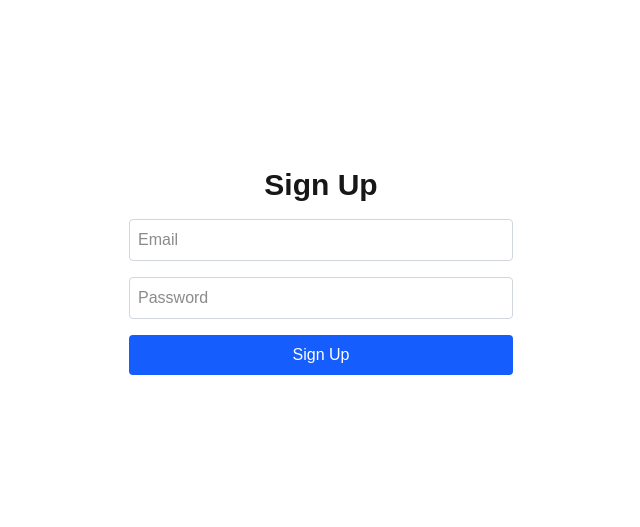
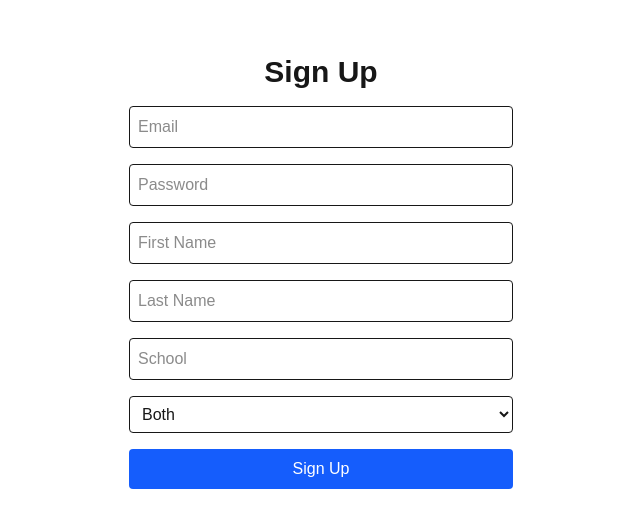
Before and after one commit to AneeshJ10/Campus-Keys, a Next.js app: page /signup in a window 1280 px wide. Shown: the part 129-656 px from the top of the page, without its empty margins (319-959 px from the left). Built offline with nearby package versions, Linux system fonts and the light colour scheme; no server answers.

Commit message:
updated user signup functionallity

```diff
--- a/src/app/signup/page.tsx
+++ b/src/app/signup/page.tsx
@@ -1,3 +1,64 @@
+// "use client"
+
+// import { useState } from "react"
+// import { supabase } from "@/lib/supabase"
+// import { useRouter } from "next/navigation"
+// import { userAgent } from "@/node_modules/next/server"
+
+// export default function Signup() {
+//   const router = useRouter()
+//   const [email, setEmail] = useState("")
+//   const [password, setPassword] = useState("")
+//   const [error, setError] = useState("")
+
+//   const handleSignup = async (e: React.FormEvent) => {
+//     e.preventDefault()
+//     const { data, error } = await supabase.auth.signUp({
+//       email,
+//       password,
+//     })
+//     if (error) {
+//       setError(error.message)
+//     } else if(data.user){
+//       router.push("/login")
+//     }
+//     //else {
+//     //  router.push("/login")
+//     //}
+//   }
+
+//   return (
+//     <main className="flex flex-col items-center justify-center min-h-screen p-4">
+//       <h1 className="text-3xl font-bold mb-4">Sign Up</h1>
+//       <form onSubmit={handleSignup} className="w-full max-w-sm space-y-4">
+//         <input
+//           type="email"
+//           placeholder="Email"
+//           className="w-full p-2 border border-gray-300 rounded"
+//           value={email}
+//           onChange={(e) => setEmail(e.target.value)}
+//           required
+//         />
+//         <input
+//           type="password"
+//           placeholder="Password"
+//           className="w-full p-2 border border-gray-300 rounded"
+//           value={password}
+//           onChange={(e) => setPassword(e.target.value)}
+//           required
+//         />
+//         <button
+//           type="submit"
+//           className="w-full p-2 bg-blue-600 text-white rounded hover:bg-blue-700"
+//         >
+//           Sign Up
+//         </button>
+//         {error && <p className="text-red-600">{error}</p>}
+//       </form>
+//     </main>
+//   )
+// }
+
 "use client"
 
 import { useState } from "react"
@@ -6,21 +67,51 @@ import { useRouter } from "next/navigation"
 
 export default function Signup() {
   const router = useRouter()
+
   const [email, setEmail] = useState("")
   const [password, setPassword] = useState("")
+  const [firstName, setFirstName] = useState("")
+  const [lastName, setLastName] = useState("")
+  const [school, setSchool] = useState("")
+  const [intent, setIntent] = useState("both")
   const [error, setError] = useState("")
 
   const handleSignup = async (e: React.FormEvent) => {
     e.preventDefault()
-    const { error } = await supabase.auth.signUp({
+
+    // Step 1: Auth sign up
+    const { data: authData, error: authError } = await supabase.auth.signUp({
       email,
       password,
     })
-    if (error) {
-      setError(error.message)
-    } else {
-      router.push("/login")
+
+    if (authError) {
+      setError(authError.message)
+      return
     }
+
+    const user = authData?.user
+    if (!user) {
+      setError("Signup succeeded but user data was missing.")
+      return
+    }
+
+    // Step 2: Insert into `User` table (matching Supabase schema)
+    const { error: insertError } = await supabase.from("User").insert({
+      id: user.id, // Matches Supabase auth UUID
+      first_name: firstName,
+      last_name: lastName,
+      school,
+      listing_intent: intent,
+    })
+
+    if (insertError) {
+      setError("Signup succeeded but profile setup failed: " + insertError.message)
+      return
+    }
+
+    // Step 3: Redirect
+    router.push("/")
   }
 
   return (
@@ -30,23 +121,53 @@ export default function Signup() {
         <input
           type="email"
           placeholder="Email"
-          className="w-full p-2 border border-gray-300 rounded"
           value={email}
           onChange={(e) => setEmail(e.target.value)}
+          className="w-full p-2 border rounded"
           required
         />
         <input
           type="password"
           placeholder="Password"
-          className="w-full p-2 border border-gray-300 rounded"
           value={password}
           onChange={(e) => setPassword(e.target.value)}
+          className="w-full p-2 border rounded"
           required
         />
-        <button
-          type="submit"
-          className="w-full p-2 bg-blue-600 text-white rounded hover:bg-blue-700"
+        <input
+          type="text"
+          placeholder="First Name"
+          value={firstName}
+          onChange={(e) => setFirstName(e.target.value)}
+          className="w-full p-2 border rounded"
+          required
+        />
+        <input
+          type="text"
+          placeholder="Last Name"
+          value={lastName}
+          onChange={(e) => setLastName(e.target.value)}
+          className="w-full p-2 border rounded"
+          required
+        />
+        <input
+          type="text"
+          placeholder="School"
+          value={school}
+          onChange={(e) => setSchool(e.target.value)}
+          className="w-full p-2 border rounded"
+          required
+        />
+        <select
+          value={intent}
+          onChange={(e) => setIntent(e.target.value)}
+          className="w-full p-2 border rounded"
         >
+          <option value="seller">Sell a lease</option>
+          <option value="buyer">Take over a lease</option>
+          <option value="both">Both</option>
+        </select>
+        <button type="submit" className="w-full bg-blue-600 text-white p-2 rounded hover:bg-blue-700">
           Sign Up
         </button>
         {error && <p className="text-red-600">{error}</p>}
```
